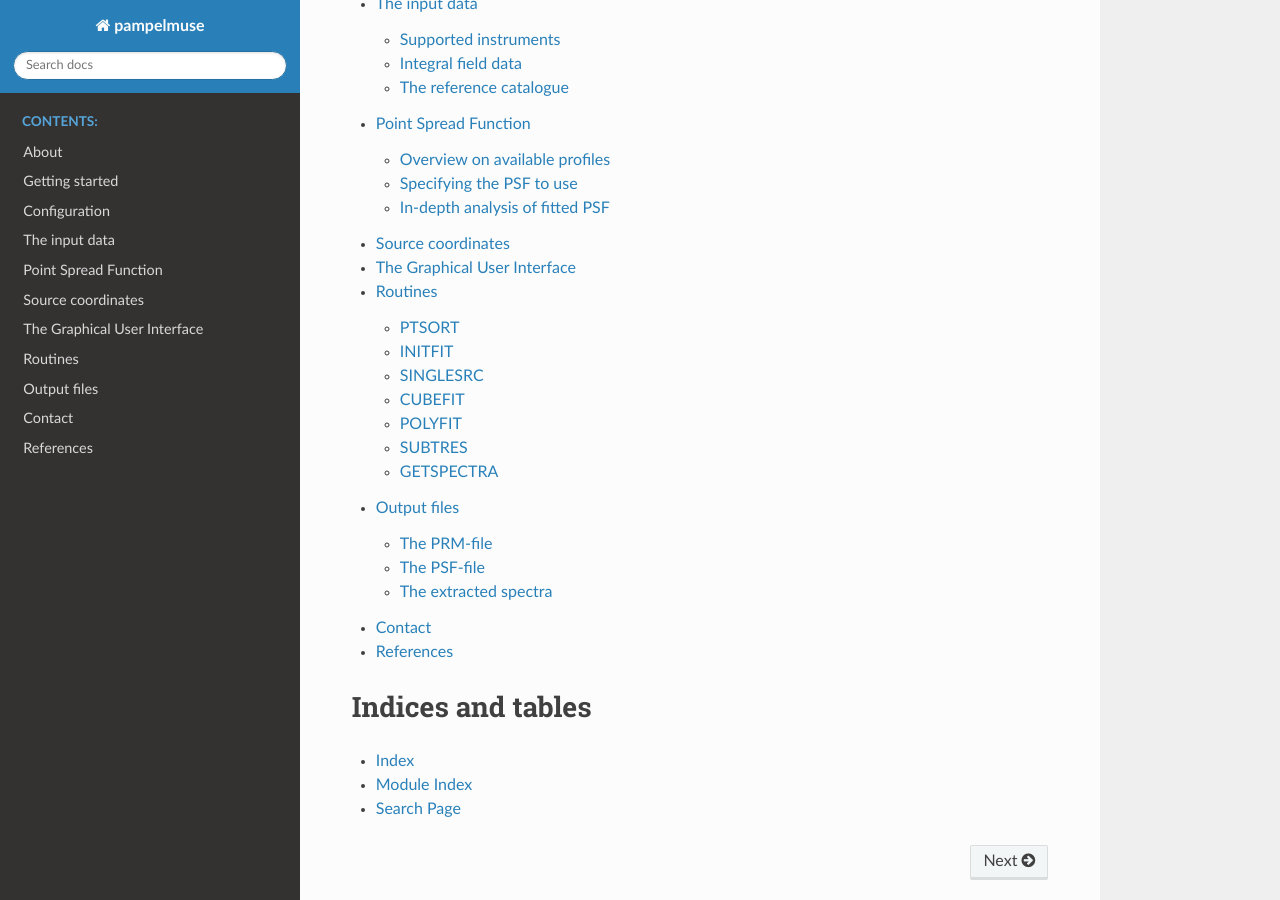
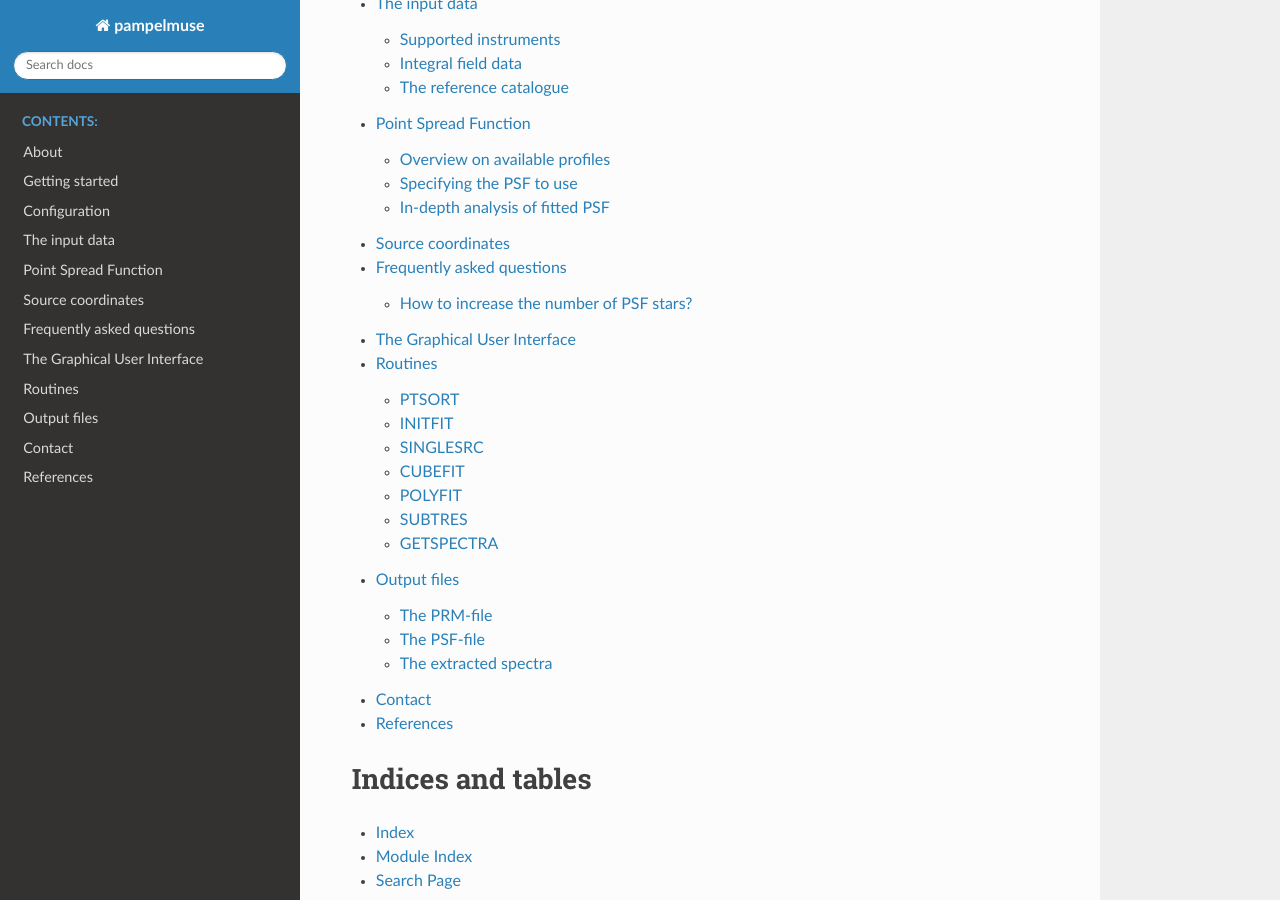
Before and after one commit to lcjohnso/pampelmuse, a Sphinx documentation site: the page built from docs/index.rst, in a window 1280 px wide and 900 px high, scrolled down 456 px. Built offline with Sphinx 7.4.7 and the Read the Docs theme 2.0.0, drawn with Linux system fonts in a browser that asks for light colours; some of the changed lines change nothing that is shown.

Commit message:
Started adding some FAQs to the documentation.

```diff
--- a/docs/index.rst
+++ b/docs/index.rst
@@ -16,6 +16,7 @@
    data
    psf
    coordinates
+   troubleshooting
    gui
    routines
    output
--- /dev/null
+++ b/docs/troubleshooting.rst
@@ -0,0 +1,22 @@
+
+.. _troubleshooting:
+
+Frequently asked questions
+==========================
+
+How to increase the number of PSF stars?
+----------------------------------------
+
+PampelMuse requires a certain number of PSF stars in order to determine the coordinate transformation from reference to
+spaxel coordinates. In some cases, the number of PSF stars found by the :ref:`INITFIT routine <initfit>` is too low,
+resulting in the error message `OSError: Need at least 4 sources to fit coordinate transformation.` The following
+parameters can be tweaked to increase the number of PSF stars found by :ref:`INITFIT <initfit>`.
+
+* `initfit|apernois`: The default setting of $0.1$ will result in only the most isolated stars to be considered as
+  PSF stars. Increasing this value to something like $0.4$ often strongly increases the number of PSF stars found
+  without significantly affecting the accuracy of the fitted PSF
+
+* `initfit|psfmag`: By default, only stars that are 3 magnitudes brighter than the faintest star that is extracted from
+  the integral field data are considered as PSF stars. This can lead to problems in cases where the field of view is
+  only moderately crowded, but most visible stars have similar magnitudes. Consider setting `initfit|psfmag` explicitly,
+  to the magnitude of the faintest star you consider useful for a PSF determination.
```
